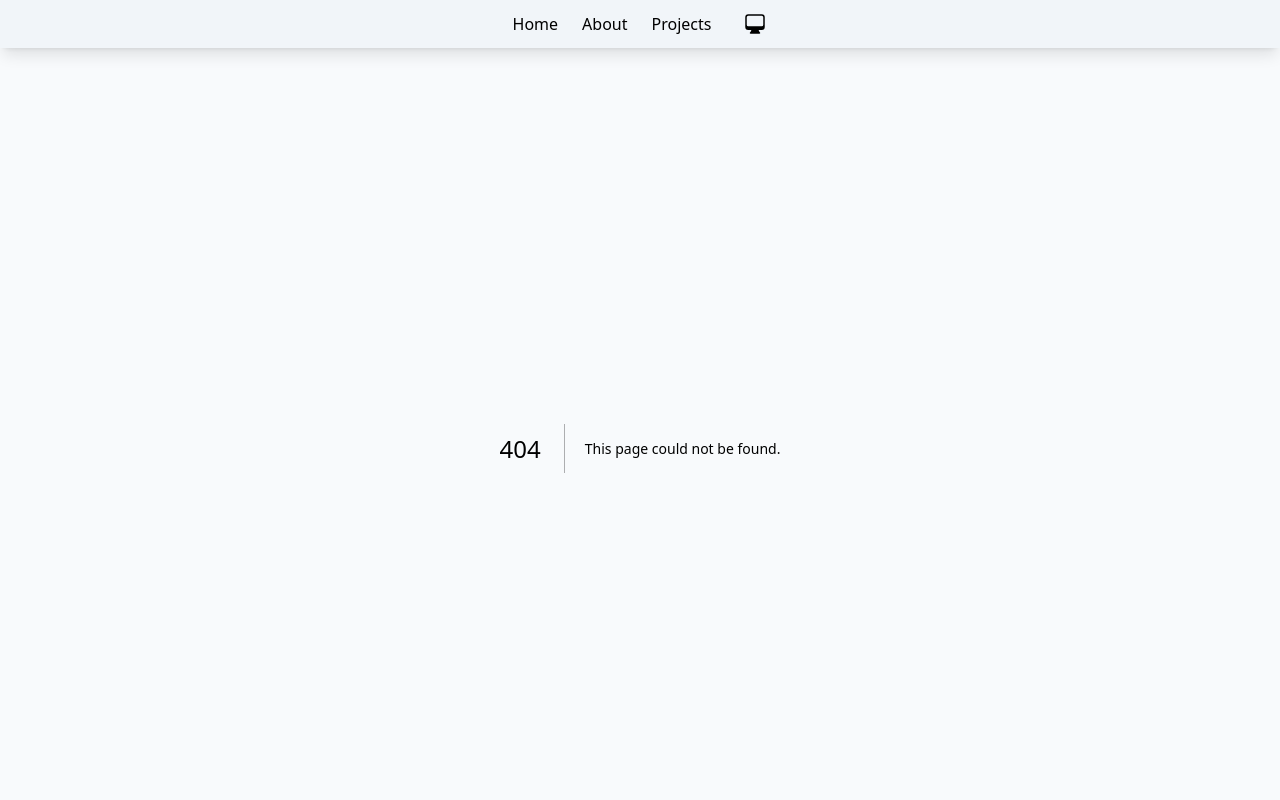
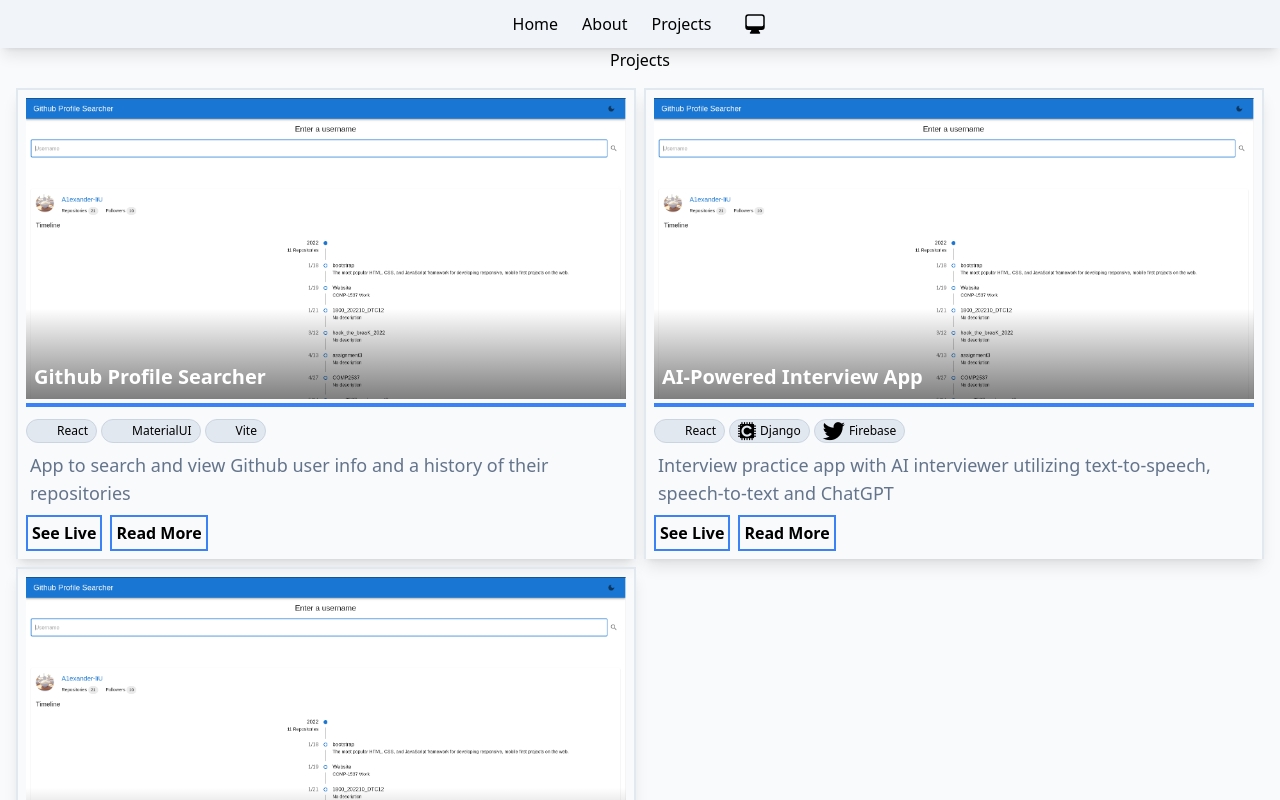
Before and after one commit to A1exander-liU/portfolio, a Next.js app: page /projects in a window 1280 px wide. Before the commit this address had no page. Shown: the top 800 px of the page. Built offline with nearby package versions, Linux system fonts and the light colour scheme.

Commit message:
feat: add basic project page
will list all projects

```diff
--- /dev/null
+++ b/app/projects/page.tsx
@@ -0,0 +1,20 @@
+"use client";
+
+import React from "react";
+import { projects } from "../data/projects";
+import ProjectCard2 from "../components/project/projectCard2";
+
+export default function Projects() {
+  return (
+    <>
+      <div className="">
+        <h1 className="text-center">Projects</h1>
+        <section className="p-4 grid gap-2 place-items-stretch grid-cols-1 min-[900px]:grid-cols-2 2xl:grid-cols-3">
+          {projects.map((project, i) => (
+            <ProjectCard2 key={i} node={project} pos="left" />
+          ))}
+        </section>
+      </div>
+    </>
+  );
+}
```
